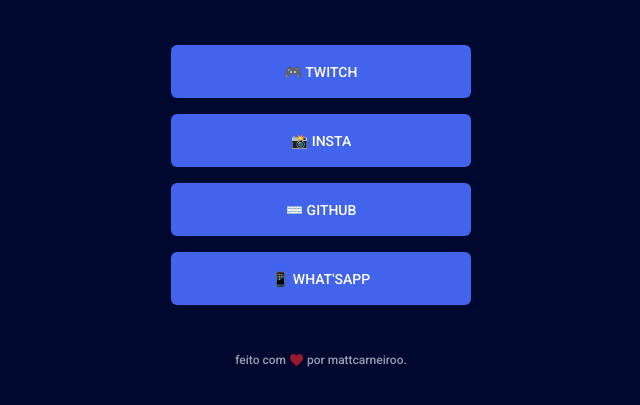
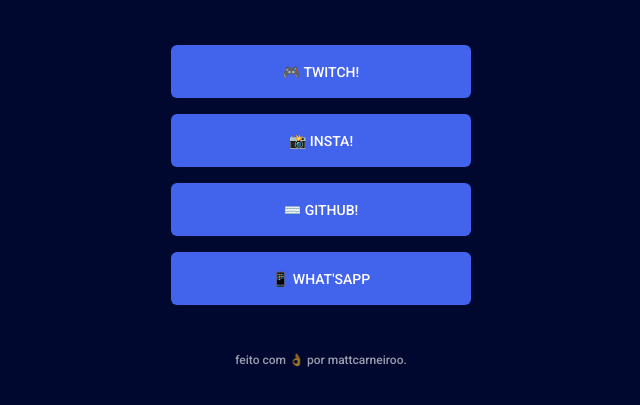
Before and after one commit to mattcarneiroo/OneLink, a plain HTML site: page index.html in a window 1280 px wide. Shown: the part 261-666 px from the top of the page, 319-959 px from the left. Drawn offline with Linux system fonts and the light colour scheme.

Commit message:
alteração de li's

```diff
--- a/index.html
+++ b/index.html
@@ -26,24 +26,24 @@
       <ul>
         <li>
           <a href="https://twitch.tv/mattcarneiroo" target="_blank"
-            >🎮 Twitch</a
+            >🎮 Twitch!</a
           >
         </li>
         <li>
           <a href="https://instagram.com/mattcarneiroo" target="_blank"
-            >📸 Insta</a
+            >📸 Insta!</a
           >
         </li>
         <li>
           <a href="https://github.com/mattcarneiroo" target="_blank"
-            >⌨️ Github</a
+            >⌨️ Github!</a
           >
         </li>
         <li><a href="" target="_blank">📱 What'sApp</a></li>
       </ul>
 
       <footer>
-        feito com ♥️ por
+        feito com 👌 por
         <a href="https://instagram.com/mattcarneiroo" target="_blank"
           >mattcarneiroo.</a
         >
```
